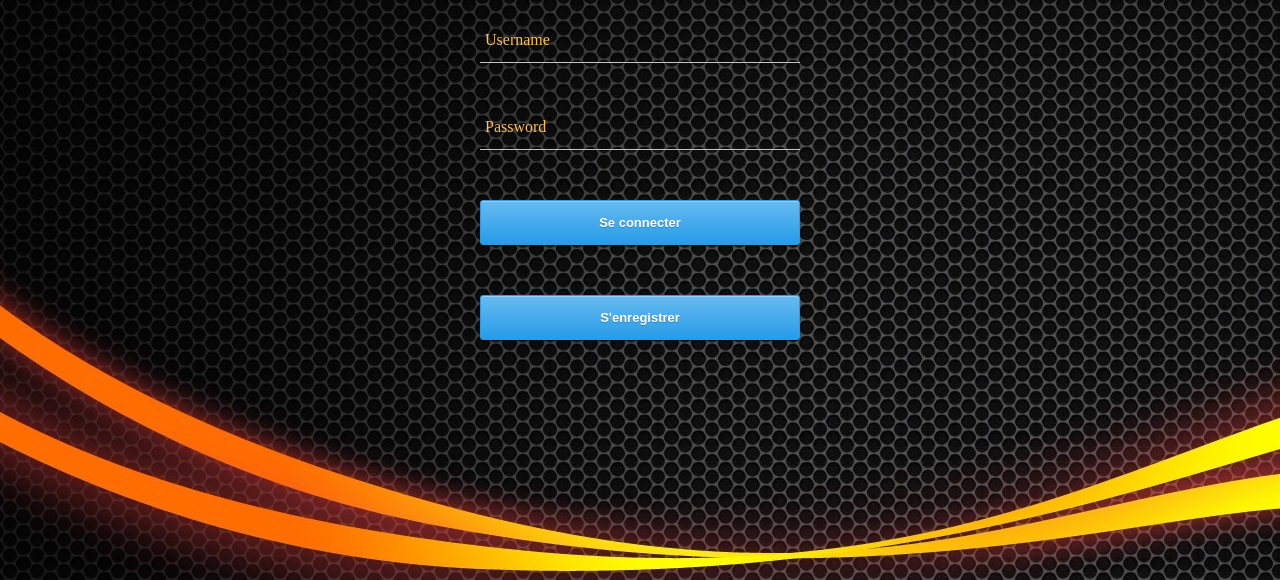
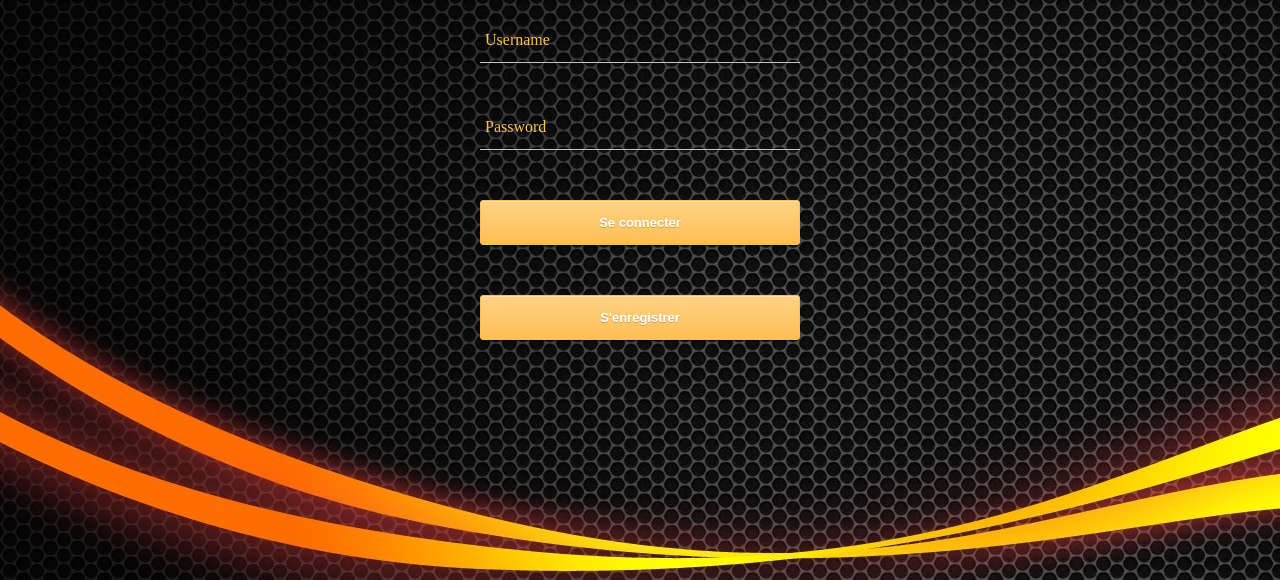
Before and after one commit to MickaelDauphin/Tiwitter, a PHP site: page /view/Login.php in a window 1280 px wide. Shown: the part 178-758 px from the top of the page. Run offline with PHP 8.4, Linux system fonts and the light colour scheme.

Commit message:
Reupdate couleurs

```diff
--- a/css/Login.css
+++ b/css/Login.css
@@ -81,9 +81,9 @@ button:hover
 
     text-shadow: 0 1px 0 rgba(0,0,0,.2);
 
-    background-color: #269CE9;
+    background-color: #febf53;
 
-    border-color: #269CE9;
+    border-color: #febf53;
 
     background-image: -webkit-gradient(linear, left top, left bottom, from(rgba(255,255,255,.3)), to(rgba(255,255,255,0)));
     background-image: -webkit-linear-gradient(top, rgba(255,255,255,.3), rgba(255,255,255,0));
@@ -93,11 +93,11 @@ button:hover
     background-image: linear-gradient(top, rgba(255,255,255,.3), rgba(255,255,255,0));
 }
 .button:hover{
-    background-color: #70B9E8;
+    background-color: #e8c270;
 }
 
 .button:active{
-    background: #269CE9;
+    background: #ffb22e;
 }
 
 
```
